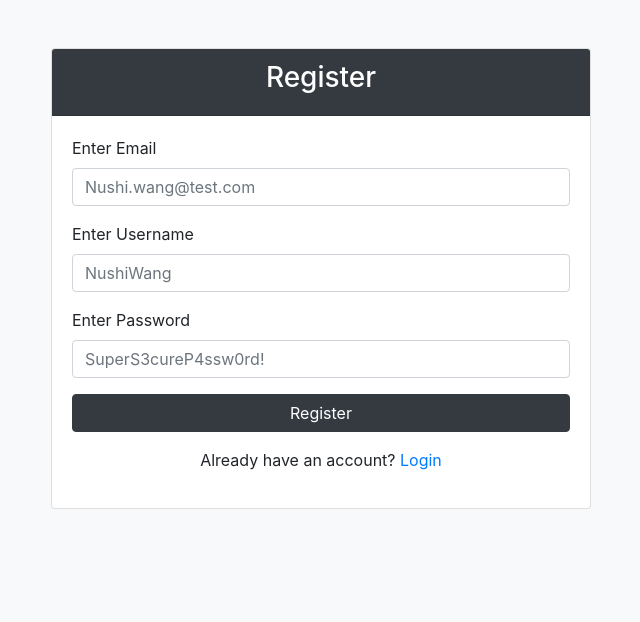
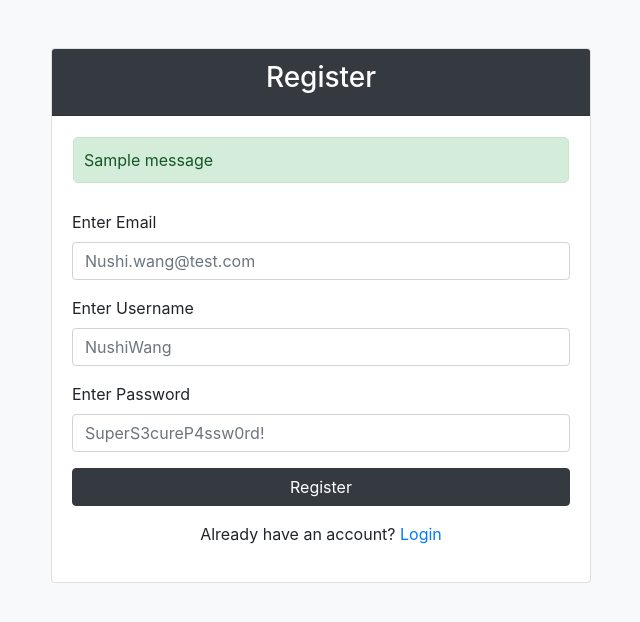
Before and after one commit to lilac-electron/Wealth_Management_Tool, a Flask app: page /register in a window 1280 px wide. Shown: the top 622 px of the page, without its empty margins (319-959 px from the left). Run offline with Flask 3, Linux system fonts and the light colour scheme; tables that the repository leaves empty hold one stand-in row (values such as "Sample post"); one stand-in notice (Sample message) is shown; parts of the project's set-up code (start-up, migrations or seed data) failed here and were passed over; some libraries are stand-ins or nearby versions.

Commit message:
adding flash messages to register

```diff
--- a/templates/login/register.html
+++ b/templates/login/register.html
@@ -11,6 +11,30 @@
     <link href="https://stackpath.bootstrapcdn.com/bootstrap/4.5.2/css/bootstrap.min.css" rel="stylesheet">
     <script src="https://cdn.jsdelivr.net/npm/chart.js"></script>
     <script src="https://stackpath.bootstrapcdn.com/bootstrap/4.5.2/js/bootstrap.min.js"></script>
+    <style>
+        /* Add this CSS to your existing stylesheet or in a style tag */
+        .flash-messages {
+            list-style-type: none;
+            padding: 1px;
+        }
+
+        .success {
+            background-color: #d4edda; /* Green background color */
+            border: 1px solid #c3e6cb; /* Green border color */
+            color: #155724; /* Dark green text color */
+            padding: 10px;
+            margin-bottom: 10px;
+            border-radius: 5px;
+        }
+        .danger {
+            background-color: #f8d7da; /* Red background color */
+            border: 1px solid #f5c6cb; /* Red border color */
+            color: #721c24; /* Dark red text color */
+            padding: 10px;
+            margin-bottom: 10px;
+            border-radius: 5px;
+        }
+    </style>
 </head>
 <body class="bg-light">
 
@@ -23,7 +47,15 @@
                         <h3>Register</h3>
                     </div>
                     <div class="card-body">
-
+                        {% with messages = get_flashed_messages(with_categories=true) %}
+                            {% if messages %}
+                                <ul class="flash-messages">
+                                    {% for category, message in messages %}
+                                        <li class="{{ category }}">{{ message }}</li>
+                                    {% endfor %}
+                                </ul>
+                            {% endif %}
+                        {% endwith %}
                         <form id="registrationForm" method="POST" action="/register">
                             {{ form.hidden_tag() }}
 
```
